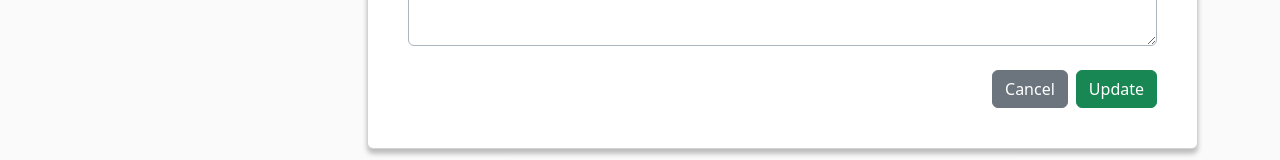
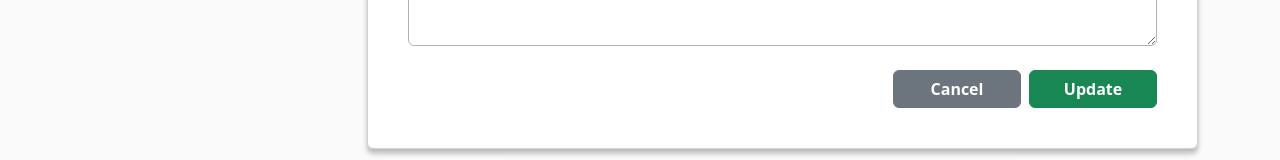
Before and after one commit to Rizqila1/marketid-fe, a React (Create React App) app: page /marketid/address/edit/1 in a window 1280 px wide. Shown: the part 507-667 px from the top of the page. Built offline with nearby package versions, Linux system fonts and the light colour scheme; no server answers; sample sign-in values are in the browser's storage.

Commit message:
feat: add validation on input address & improve styling

```diff
--- a/src/components/Address/FormAddress.jsx
+++ b/src/components/Address/FormAddress.jsx
@@ -51,7 +51,9 @@ const validationSchema = Yup.object({
   passcode: Yup.string()
     .required("Field is required")
     .matches(/^[0-9]*$/, "Please input number only"),
-  address: Yup.string().required("Field is required"),
+  address: Yup.string()
+    .required("Field is required")
+    .min(12, "Input minimum atleast 12 characters"),
 });
 
 export default function FormAddress({ detail, isEdit = false }) {
@@ -521,13 +523,19 @@ export default function FormAddress({ detail, isEdit = false }) {
                 <Button
                   type="button"
                   variant="secondary"
-                  className="me-2"
+                  className="me-2 fw-semibold"
+                  style={{ width: "8rem" }}
                   onClick={() => handleCancel()}
                 >
                   Cancel
                 </Button>
               )}
-              <Button type="submit" variant="success">
+              <Button
+                type="submit"
+                variant="success"
+                className="fw-semibold"
+                style={{ width: "8rem" }}
+              >
                 {isEdit ? "Update" : "Create"}
               </Button>
             </Col>
```
